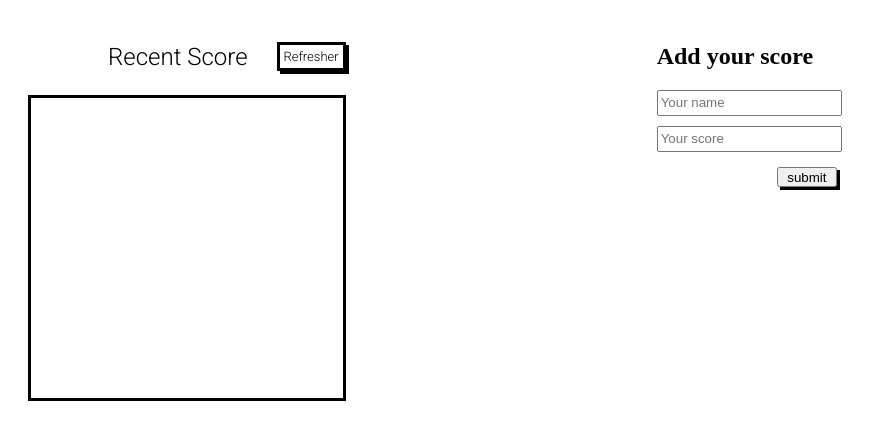
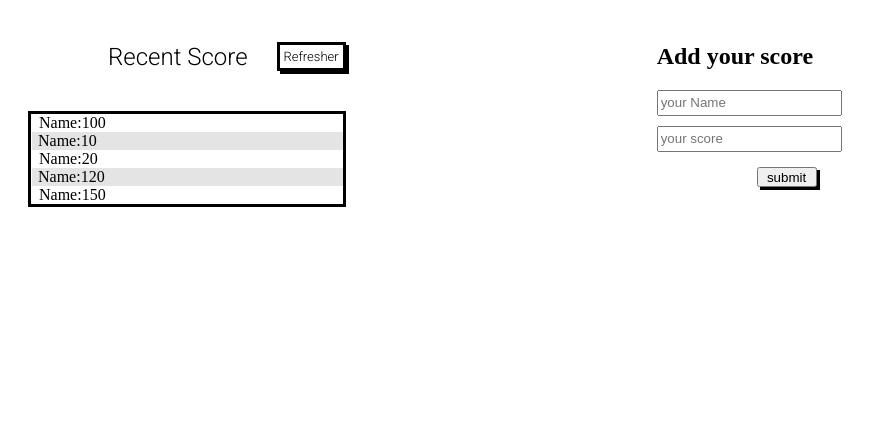
Before and after one commit to Yilikal250/Leaderboard, a website built with webpack: page src/template.html in a window 1280 px wide. Shown: the part 130-570 px from the top of the page, without its empty margins (0-877 px from the left). Built offline with nearby package versions, Linux system fonts and the light colour scheme.

Commit message:
Set up project

```diff
--- a/src/style.css
+++ b/src/style.css
@@ -15,9 +15,11 @@ section {
   margin-top: 145px;
 }
 
-#numbers {
+.numbers {
   border: 3px solid black;
-  height: 300px;
+  height: 100%;
+  list-style: none;
+  text-align: left;
 }
 
 .score input {
@@ -33,9 +35,9 @@ section {
 button {
   margin-top: 15px;
   width: 60px;
-  margin-left: 65%;
   height: 20px;
   box-shadow: 3px 3px;
+  margin-left: 54%;
 }
 
 #refresh {
@@ -54,3 +56,13 @@ button {
   font-size: x-large;
   font-family: 'Roboto', sans-serif;
 }
+
+ul li {
+  margin-left: -32px;
+}
+
+.left-sec li:nth-child(even) {
+  background-color: rgb(228, 228, 228);
+  margin-left: -39px;
+  padding-left: 6px;
+}
--- a/src/template.html
+++ b/src/template.html
@@ -4,9 +4,9 @@
     <meta charset="UTF-8">
     <meta http-equiv="X-UA-Compatible" content="IE=edge">
     <meta name="viewport" content="width=device-width, initial-scale=1.0">
+    <title>Leaderboard</title>
     <link href="https://fonts.googleapis.com/css2?family=Roboto:wght@300&display=swap" rel="stylesheet">
-    <script defer src="index.js"></script></head>
-    <title>Leaderboard</title>
+    <script defer src="index.js"></script>
 </head>
 <body>
     <section>
@@ -16,14 +16,25 @@
                 <p id="src">Recent Score</p>
                 <p id="refresh">Refresher</p>
             </div>
-            <div id="numbers">
+            <div class="left-sec" >
+                <ul class="numbers">
+<li>Name:100</li>
+<li>Name:10</li>
+<li>Name:20</li>
+<li>Name:120</li>
+<li>Name:150</li>
+                </ul>
             </div>
            </div>
            <div class="score">
                <h2>Add your score</h2>
-               <input type="text" placeholder="Your name">
-               <input type="number" placeholder="Your score">
-               <button type="submit" >submit</button>
+               <form id="form">
+                  <input type="text" id="username" placeholder="your Name">
+                  <input type="number" id="scores" placeholder="your score">
+                  <button class="submit" type="submit" >submit</button>
+                </form>
+
+
            </div>
     </section>
 
```
Also changed, not shown: dist/index.html, dist/index.js, src/index.js (line endings or trailing spaces).
